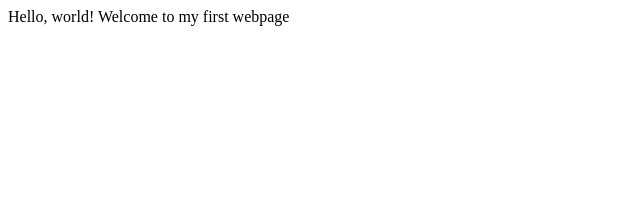
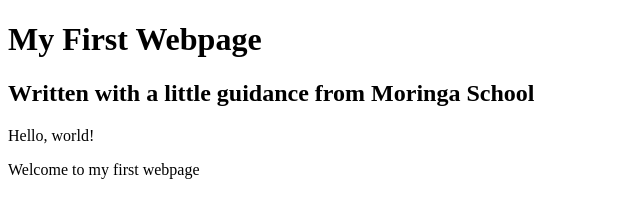
Before and after one commit to George-Onyango/my-first-webpage, a plain HTML site: page my-first-webpage.html in a window 1280 px wide. Shown: the whole page, without its empty margins (0-640 px from the left). Drawn offline with Linux system fonts and the light colour scheme.

Commit message:
add header block elements

```diff
--- a/my-first-webpage.html
+++ b/my-first-webpage.html
@@ -4,8 +4,10 @@
     <title>My first webpage!</title>
   </head>
   <body>
-    Hello, world!
-    Welcome to my first webpage
+    <h1>My First Webpage</h1>
+    <h2>Written with a little guidance from Moringa School</h2>
 
+    <p>Hello, world!</p>
+    <p>Welcome to my first webpage</p>
   </body>
 </html>
```
